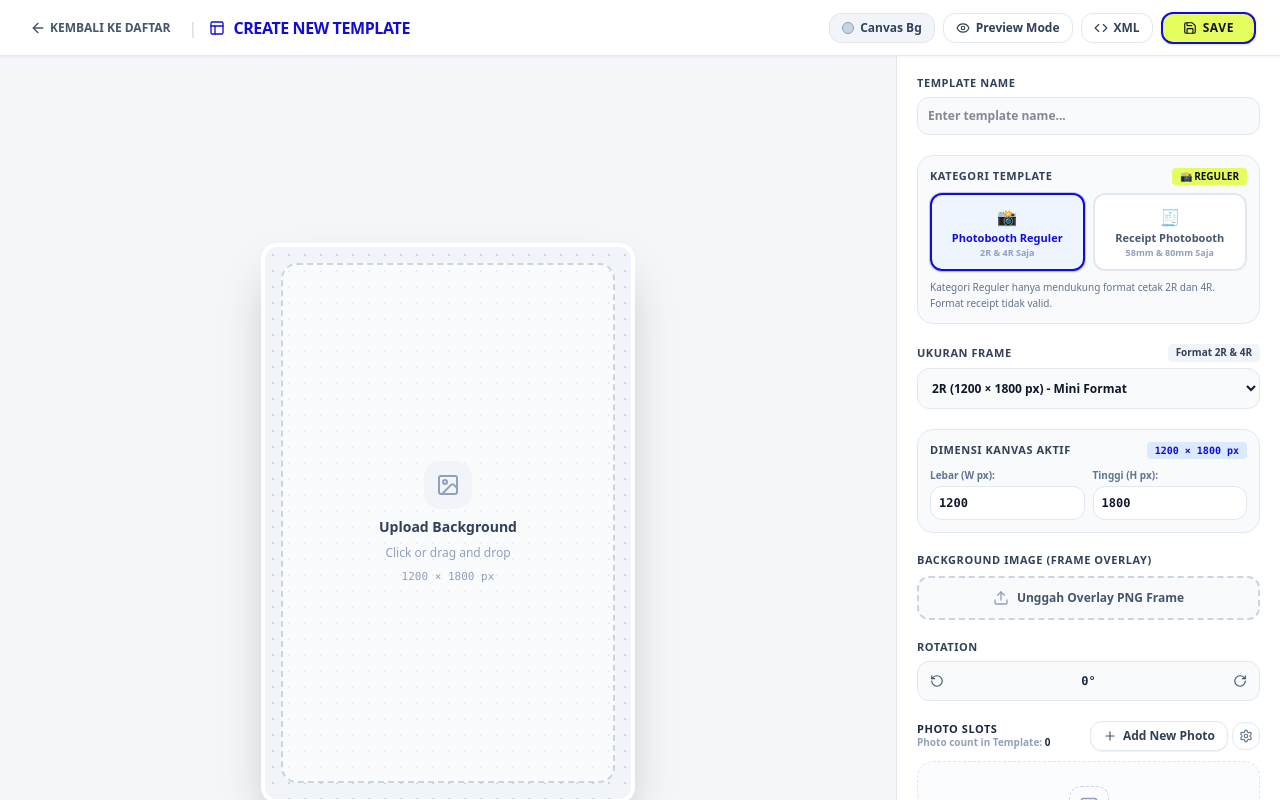
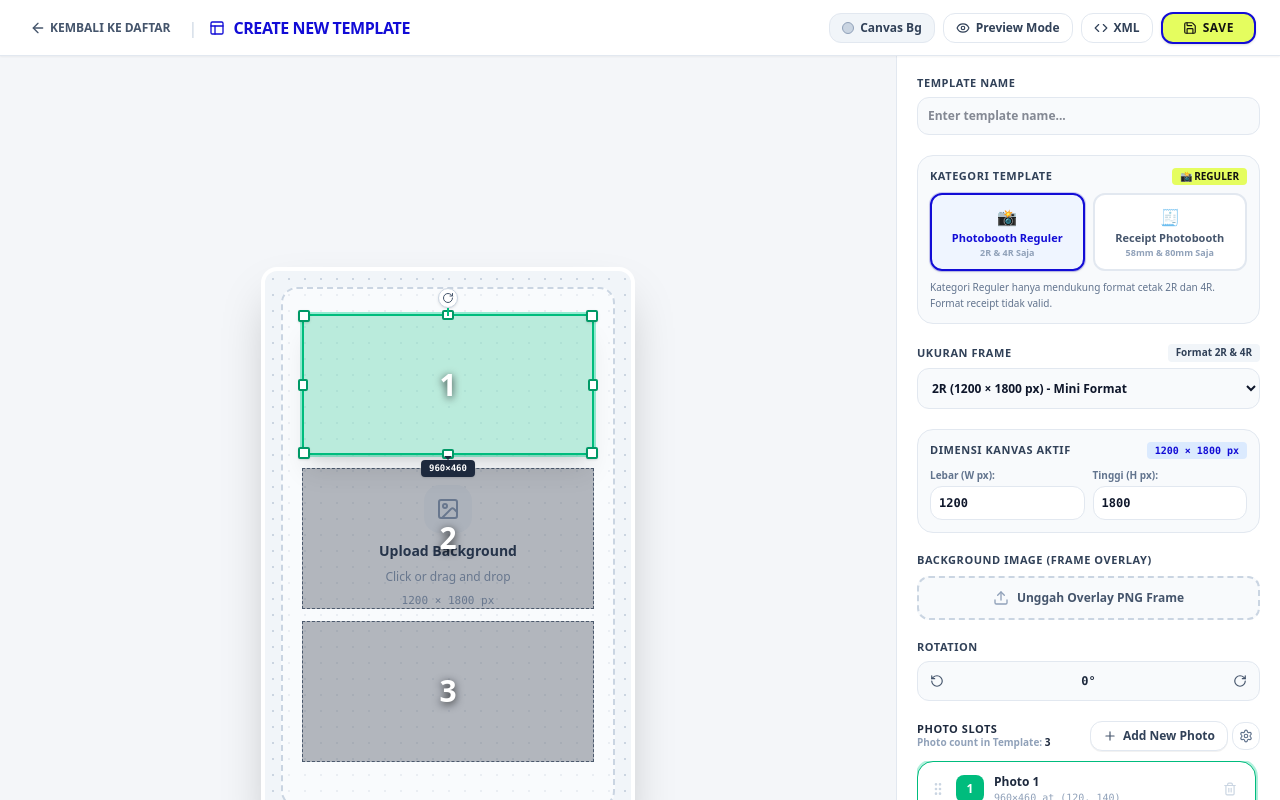
Before and after one commit to ihsanelfikrie/admin-web-photobooth-ihsan, a Next.js app: page /templates/add in a window 1280 px wide. Shown: the top 800 px of the page. Built offline with nearby package versions, Linux system fonts and the light colour scheme.

Commit message:
perf(admin-web): sync narrow strip slot layout and include kiosk_mode in kiosk API route

```diff
--- a/src/app/api/kiosk/[licenseKey]/route.js
+++ b/src/app/api/kiosk/[licenseKey]/route.js
@@ -76,6 +76,7 @@ export async function GET(req, { params }) {
         os_platform: kiosk.os_platform || null,
         is_active: kiosk.is_active,
         is_testing_mode: kiosk.is_testing_mode ?? false,
+        kiosk_mode: kiosk.kiosk_mode || (kiosk.is_event_mode ? "event" : "regular"),
         is_event_mode: kiosk.is_event_mode ?? false,
         event_name: kiosk.event_name || "",
         is_queue_enabled: kiosk.is_queue_enabled ?? false,
--- a/src/components/TemplateEditorStudio.jsx
+++ b/src/components/TemplateEditorStudio.jsx
@@ -49,7 +49,11 @@ export const SIZE_PRESETS = {
     paperSize: '2r',
     width: 1200,
     height: 1800,
-    defaultSlots: [],
+    defaultSlots: [
+      { id: 1, x: 120, y: 140, width: 960, height: 460, rotation: 0, zIndex: 1 },
+      { id: 2, x: 120, y: 640, width: 960, height: 460, rotation: 0, zIndex: 2 },
+      { id: 3, x: 120, y: 1140, width: 960, height: 460, rotation: 0, zIndex: 3 },
+    ],
   },
   '4R': {
     label: '4R (1800 × 1200 px) - Postcard Standar',
@@ -58,7 +62,12 @@ export const SIZE_PRESETS = {
     paperSize: '4r',
     width: 1800,
     height: 1200,
-    defaultSlots: [],
+    defaultSlots: [
+      { id: 1, x: 80, y: 80, width: 780, height: 480, rotation: 0, zIndex: 1 },
+      { id: 2, x: 940, y: 80, width: 780, height: 480, rotation: 0, zIndex: 2 },
+      { id: 3, x: 80, y: 620, width: 780, height: 480, rotation: 0, zIndex: 3 },
+      { id: 4, x: 940, y: 620, width: 780, height: 480, rotation: 0, zIndex: 4 },
+    ],
   },
 
   // ── Receipt Photobooth (58mm & 80mm Saja) ───────
@@ -69,7 +78,11 @@ export const SIZE_PRESETS = {
     paperSize: 'thermal_58mm',
     width: 384,
     height: 1200,
-    defaultSlots: [],
+    defaultSlots: [
+      { id: 1, x: 24, y: 100, width: 336, height: 260, rotation: 0, zIndex: 1 },
+      { id: 2, x: 24, y: 400, width: 336, height: 260, rotation: 0, zIndex: 2 },
+      { id: 3, x: 24, y: 700, width: 336, height: 260, rotation: 0, zIndex: 3 },
+    ],
   },
   '80mm': {
     label: '80mm Thermal (576 × 1600 px)',
@@ -78,7 +91,11 @@ export const SIZE_PRESETS = {
     paperSize: 'thermal_80mm',
     width: 576,
     height: 1600,
-    defaultSlots: [],
+    defaultSlots: [
+      { id: 1, x: 38, y: 120, width: 500, height: 380, rotation: 0, zIndex: 1 },
+      { id: 2, x: 38, y: 540, width: 500, height: 380, rotation: 0, zIndex: 2 },
+      { id: 3, x: 38, y: 960, width: 500, height: 380, rotation: 0, zIndex: 3 },
+    ],
   },
 };
 
@@ -142,9 +159,11 @@ export default function TemplateEditorStudio({
   const [slots, setSlots] = useState(
     initialTemplate?.slots?.length > 0
       ? initialTemplate.slots
-      : []
+      : SIZE_PRESETS[initialSizeKey]?.defaultSlots || []
   );
-  const [activeSlotId, setActiveSlotId] = useState(initialTemplate?.slots?.[0]?.id || null);
+  const [activeSlotId, setActiveSlotId] = useState(
+    initialTemplate?.slots?.[0]?.id || SIZE_PRESETS[initialSizeKey]?.defaultSlots?.[0]?.id || null
+  );
 
   // Backgrounds & Previews
   const [bgImage, setBgImage] = useState(initialTemplate?.previewUrl || initialTemplate?.imageUrl || null);
@@ -224,7 +243,7 @@ export default function TemplateEditorStudio({
             };
           })
         );
-      } else if (preset.defaultSlots && preset.defaultSlots.length > 0 && (!initialTemplate || presetKey !== initialTemplate.size)) {
+      } else if (preset.defaultSlots && preset.defaultSlots.length > 0) {
         setSlots(preset.defaultSlots);
         setActiveSlotId(preset.defaultSlots[0]?.id || 1);
       }
@@ -236,18 +255,31 @@ export default function TemplateEditorStudio({
   // Add new photo slot
   const handleAddSlot = () => {
     const nextId = slots.length > 0 ? Math.max(...slots.map((s) => s.id)) + 1 : 1;
-    const defaultW = Math.round(width * 0.42);
-    const defaultH = Math.round(height * 0.28);
+    const isNarrowStrip = width <= 700 && height > width * 1.5;
 
-    const row = (nextId - 1) % 4;
-    const col = Math.floor((nextId - 1) / 4);
-    const marginX = Math.round(width * 0.08);
-    const gapX = Math.round(width * 0.04);
-    const marginY = Math.round(height * 0.12);
-    const gapY = Math.round(height * 0.035);
+    let defaultW, defaultH, nextX, nextY;
 
-    const nextX = Math.round(marginX + col * (defaultW + gapX));
-    const nextY = Math.round(marginY + row * (defaultH + gapY));
+    if (isNarrowStrip) {
+      defaultW = Math.round(width * 0.86);
+      defaultH = Math.round(defaultW * 0.72);
+      nextX = Math.round((width - defaultW) / 2);
+      const lastSlot = slots[slots.length - 1];
+      const gapY = Math.round(height * 0.025);
+      nextY = lastSlot
+        ? Math.min(height - defaultH - 20, lastSlot.y + lastSlot.height + gapY)
+        : Math.round(height * 0.08);
+    } else {
+      defaultW = Math.round(width * 0.42);
+      defaultH = Math.round(height * 0.28);
+      const row = (nextId - 1) % 4;
+      const col = Math.floor((nextId - 1) / 4);
+      const marginX = Math.round(width * 0.08);
+      const gapX = Math.round(width * 0.04);
+      const marginY = Math.round(height * 0.12);
+      const gapY = Math.round(height * 0.035);
+      nextX = Math.round(marginX + col * (defaultW + gapX));
+      nextY = Math.round(marginY + row * (defaultH + gapY));
+    }
 
     const newSlot = {
       id: nextId,
@@ -261,6 +293,7 @@ export default function TemplateEditorStudio({
 
     setSlots((prev) => [...prev, newSlot]);
     setActiveSlotId(nextId);
+    setToastSuccess(`Slot foto #${nextId} berhasil ditambahkan`);
   };
 
   // Remove slot
```
